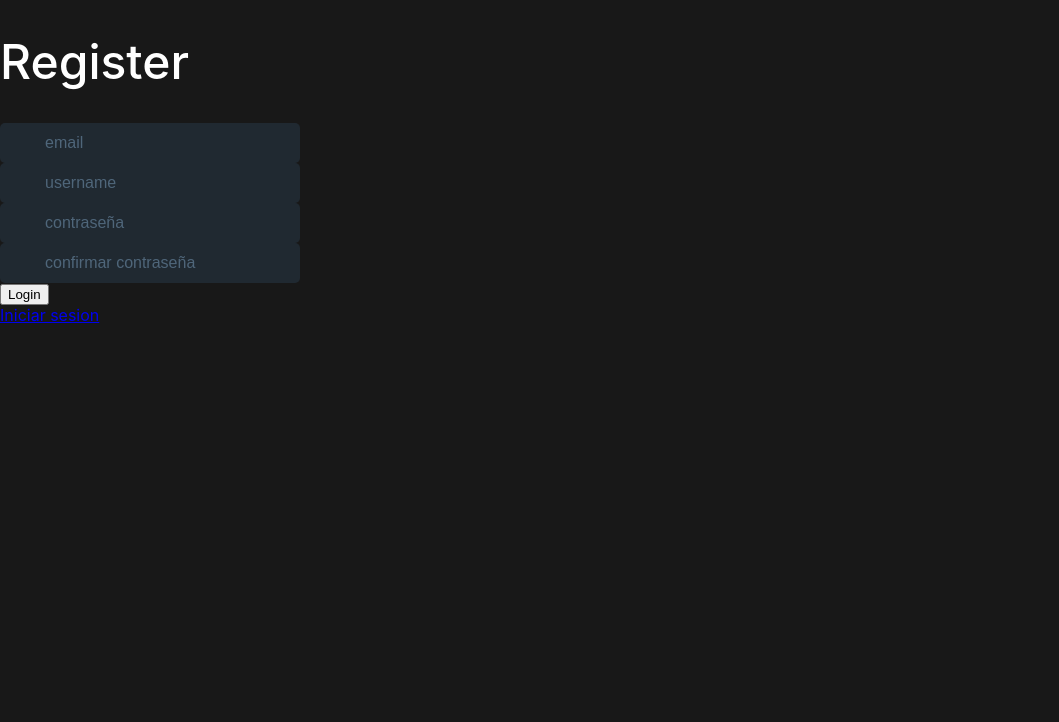
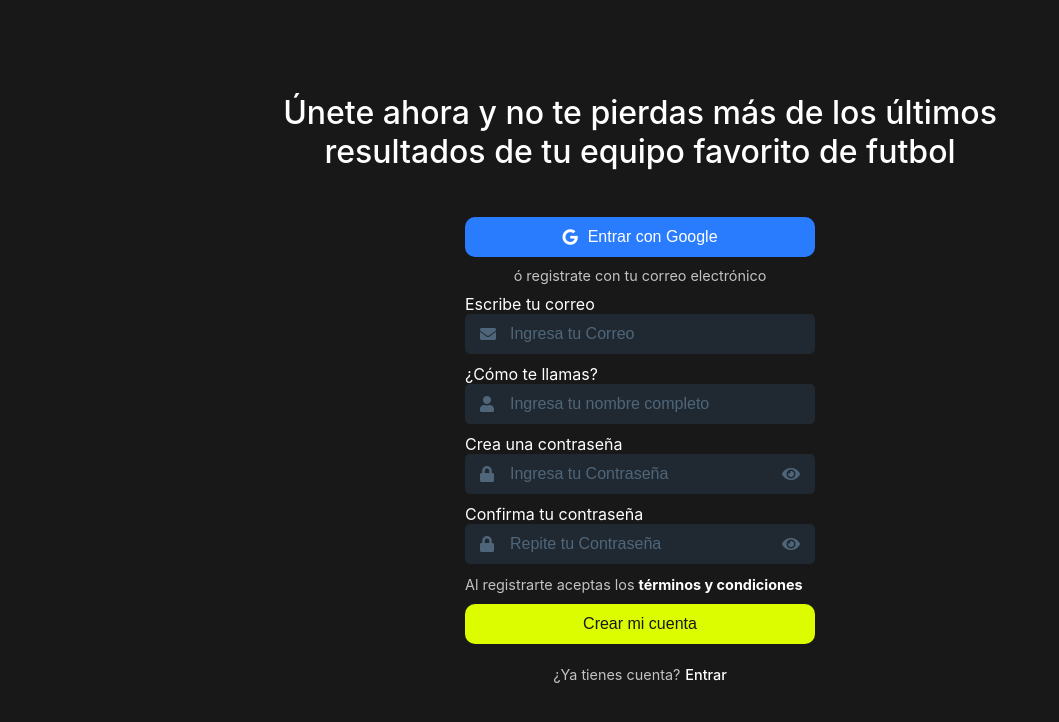
Before and after one commit to Pablo-Gallina/react-redux-firebase, a React (Create React App) app: page /register in a window 1280 px wide. Shown: the top 722 px of the page, without its empty margins (0-1059 px from the left). Built offline with nearby package versions, Linux system fonts and the light colour scheme; no server answers.

Commit message:
Estilos de login y register finalizado

```diff
--- a/src/pages/LoginScreen.jsx
+++ b/src/pages/LoginScreen.jsx
@@ -38,33 +38,37 @@ const LoginScreen = () => {
     return (
         <>
 
+            <div className="container-login -mt-3">
                 <h1 className="txt-center">¡Hola Otra vez!</h1>
                 <p className="txt-center txt-content">Entra para ver los resultados de tu equipo</p>
-            <div className="container-login">
-                <button className='btn btn-google' onClick={handleGoogleLogin}>
+
+                <button className='btn btn-google mt-5' onClick={handleGoogleLogin}>
                     <i className="fab fa-google"></i>
                     Entrar con Google
                 </button>
 
-                <p className="txt-content small mt-2">ó entra con tu correo</p>
+                <span className="small">ó entra con tu correo</span>
 
                 <form onSubmit={handleLogin}>
-                    <div className="input-icon">
-                        <input onChange={handleChange} name="email" value={email} type="email" placeholder='Ingresa tu Correo'/>
+                    <label htmlFor="email">Dirección de correo</label>
+                    <div className="input-icon mb-2">
+                        <input onChange={handleChange} id="email" name="email" value={email} type="email" placeholder='Ingresa tu Correo'/>
                         <i className="fas fa-envelope"></i>
                     </div>
-                    <div className="input-icon">
-                        <input onChange={handleChange} name="password" className="mt-2" value={password} placeholder='Ingresa tu Contraseña' type="password" />
+
+                    <label htmlFor="password">Contraseña</label>
+                    <div className="input-icon mb-2">
+                        <input onChange={handleChange} id="password" name="password" value={password} placeholder='Ingresa tu Contraseña' type="password" />
                         <i className="fas fa-lock"></i>
                         <span className="fas fa-eye pass"></span>
                         <span className="fas fa-eye-slash pass hidden"></span>
                     </div>
-                    <button className='btn btn-primary mt-2' type="submit">Entrar</button>
+                    <button className='btn btn-primary mt-2 mb-4' type="submit">Entrar</button>
                 </form>
-                <p className="txt-content">
+                <p className="txt-content small">
                 ¿Aún no tienes cuenta en FutbolHoy?
                 </p>
-                <Link className="link -mt-3" to="/register"> Registrate gratis</Link>
+                <Link className="link -mt-3 small" to="/register"> Registrate gratis</Link>
             </div>
 
         </>
--- a/src/pages/RegisterScreen.jsx
+++ b/src/pages/RegisterScreen.jsx
@@ -32,16 +32,58 @@ const RegisterScreen = () => {
     }
     return (
         <>
-            <h1>Register</h1>
-            <form onSubmit={handleSubmit}>
-                <input onChange={handleChange} value={email} name="email" type="text" placeholder='email'/>
-                <input onChange={handleChange} value={username} name="username" type="text" placeholder='username'/>
-                <input onChange={handleChange} value={password} name="password" type="password" placeholder="contraseña"/>
-                <input onChange={handleChange} value={password2} name="password2" type="password" placeholder="confirmar contraseña"/>
-                <button type="submit">Login</button>
-            </form>
-            {/* <GoogleButton onClick={handleGoogleLogin} /> */}
-            <Link to="/login">Iniciar sesion</Link>
+            <div className="container-login -mt-3">
+                <h2 className="txt-center">
+                    Únete ahora y no te pierdas más de los últimos <br />
+                    resultados de tu equipo favorito de futbol
+                </h2>
+                <button className='btn btn-google large mt-2' onClick={()=>{}}>
+                        <i className="fab fa-google"></i>
+                        Entrar con Google
+                </button>
+
+                <span className="small">ó registrate con tu correo electrónico</span>
+
+                <form onSubmit={handleSubmit}>
+                    <label htmlFor="email">Escribe tu correo</label>
+                    <div className="input-icon">
+                        <input className="large mb-2" onChange={handleChange} id='email' value={email} name="email" type="text" placeholder='Ingresa tu Correo'/>
+                        <i className="fas fa-envelope"></i>
+                    </div>
+
+                    <label htmlFor="username">¿Cómo te llamas?</label>
+                    <div className="input-icon">
+                        <input className="large mb-2" onChange={handleChange} id="username" value={username} name="username" type="text" placeholder='Ingresa tu nombre completo'/>
+                        <i className="fas fa-user"></i>
+                    </div>
+
+                    <label htmlFor="password">Crea una contraseña</label>
+                    <div className="input-icon">
+                        <input className="large mb-2" onChange={handleChange} value={password} id="password" name="password" type="password" placeholder="Ingresa tu Contraseña"/>
+                        <i className="fas fa-lock"></i>
+                        <span className="fas fa-eye pass"></span>
+                        <span className="fas fa-eye-slash pass hidden"></span>
+                    </div>
+
+                    <label htmlFor="password2">Confirma tu contraseña</label>
+                    <div className="input-icon">
+                        <input className="large mb-2" onChange={handleChange} value={password2} id='password2' name="password2" type="password" placeholder="Repite tu Contraseña"/>
+                        <i className="fas fa-lock"></i>
+                        <span className="fas fa-eye pass"></span>
+                        <span className="fas fa-eye-slash pass hidden"></span>
+                    </div>
+
+                    <span className="small">Al registrarte aceptas los <strong>términos y condiciones</strong> </span> <br />
+                    <button className="btn btn-primary large mt-2 mb-2" type="submit">Crear mi cuenta</button>
+                </form>
+
+                <div className="have-account">
+                    <p className="txt-content small">
+                        ¿Ya tienes cuenta?
+                    </p>
+                    <Link className="link small" to="/login">Entrar</Link>
+                </div>
+            </div>
         </>
     )
 }
--- a/src/sass/components/_inputs.scss
+++ b/src/sass/components/_inputs.scss
@@ -1,3 +1,9 @@
+.container-login{
+    label{
+        color: $white;
+        font-size: 1rem;
+    }
+
     input[type=text],
     input[type=email],
     input[type=password]{
@@ -16,6 +22,9 @@ input[type=password]{
         }
         &::placeholder{
             color: $txtSecondary;
+        }
+        &.large{
+            width: 350px
         }
     }
 
@@ -44,3 +53,4 @@ input[type=password]{
             }
         }
     }
+}
--- a/src/sass/config/_global.scss
+++ b/src/sass/config/_global.scss
@@ -16,6 +16,7 @@ body{
 
 .container-login{
     display: flex;
+    min-height: 100vh;
     flex-direction: column;
     justify-content: center;
     align-items: center;
@@ -25,6 +26,18 @@ body{
 .mt-2{
     margin-top: 10px;
 }
+.mt-5{
+    margin-top: 40px
+}
+
+.mb-2{
+    margin-bottom: 10px;
+}
+
+.mb-4{
+    margin-bottom: 40px;
+}
+
 .-mt-3{
     margin-top: -25px;
 }
@@ -35,7 +48,17 @@ body{
 
 .link{
     text-decoration: none;
-    font-size: 1.05rem;
     font-weight: 500;
     color: $white;
 }
+
+.large{
+    width: 350px
+}
+
+.have-account{
+    p{
+        display: inline;
+        margin-right: 5px;
+    }
+}
--- a/src/sass/extra/_fonts.scss
+++ b/src/sass/extra/_fonts.scss
@@ -18,6 +18,12 @@ h1{
     font-weight: 500;
 }
 
+h2{
+    color: $white;
+    font-size: 2rem;
+    font-weight: 500;
+}
+
 p{
     font-size: 1.1rem;
     &.txt-content{
@@ -31,5 +37,11 @@ p{
 }
 
 .small{
+    color: $whiteSecondary;
     font-size: .9rem;
+
+    strong{
+        color: $white;
+        cursor: pointer;
+    }
 }
```
Lines whose indentation alone changed are shown as unchanged.
